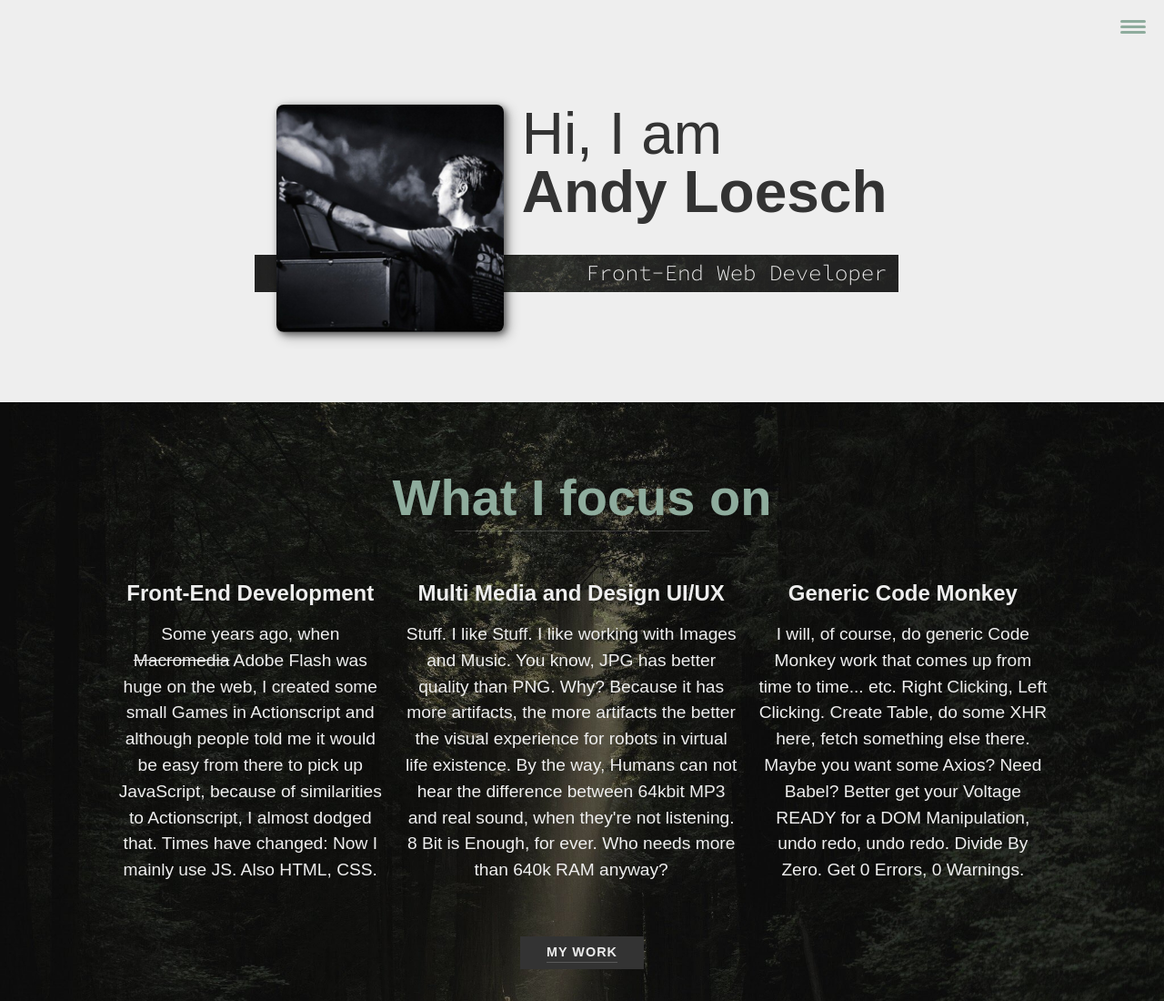
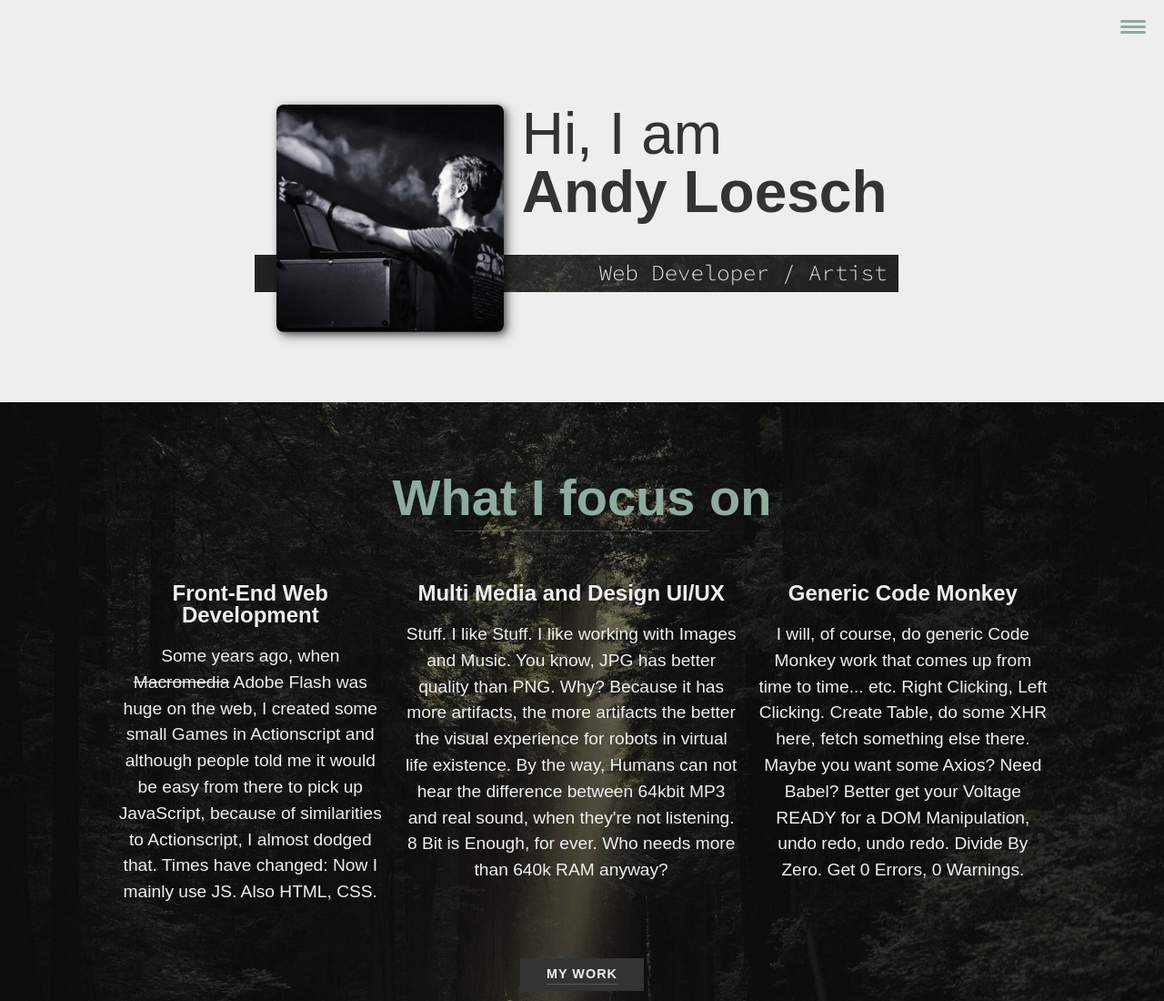
Before and after one commit to nofatenet/andy-personal-page, a plain HTML site: page index.html in a window 1280 px wide. Shown: the top 1100 px of the page at 91% size. Drawn offline with nearby package versions, Linux system fonts and the light colour scheme.

Commit message:
Update index.html
Andy Loesch - Web Developer / Artist

```diff
--- a/index.html
+++ b/index.html
@@ -5,7 +5,7 @@
     <meta charset="UTF-8">
     <meta http-equiv="X-UA-Compatible" content="IE=edge">
     <meta name="viewport" content="width=device-width, initial-scale=1.0">
-    <title>Andy Loesch - Front-End Dev</title>
+    <title>Andy Loesch - Web Developer / Artist / Musician</title>
     <link rel="icon" href="favicon.ico" type="image/x-icon">
     <link rel="stylesheet" href="https://cdnjs.cloudflare.com/ajax/libs/normalize/8.0.1/normalize.min.css">
     <link rel="stylesheet" href="https://cdnjs.cloudflare.com/ajax/libs/font-awesome/5.14.0/css/all.css">
@@ -48,7 +48,7 @@
     <section class="intro" id="home">
         <h1 class="section-title section-title-intro"> Hi, I am <strong>Andy Loesch</strong>
         </h1>
-        <p class="section-subtitle section-subtitle-intro">Front-End Web Developer</p>
+        <p class="section-subtitle section-subtitle-intro">Web Developer / Artist</p>
         <img src="img/devandy.jpg" alt="Picture of Andy" class="intro-img">
     </section>
     <!-- My Services -->
@@ -56,7 +56,7 @@
         <h2 class="section-title section-title-services">What I focus on</h2>
         <div class="services">
             <div class="service">
-                <h3>Front-End Development</h3>
+                <h3>Front-End Web Development</h3>
                 <p>Some years ago, when <span class="lined">Macromedia</span> Adobe Flash was huge on the web, I created
                     some small Games in Actionscript and although people told me it would be easy from there to pick up
                     JavaScript, because of similarities to Actionscript, I almost dodged that. Times have changed: Now I
```
